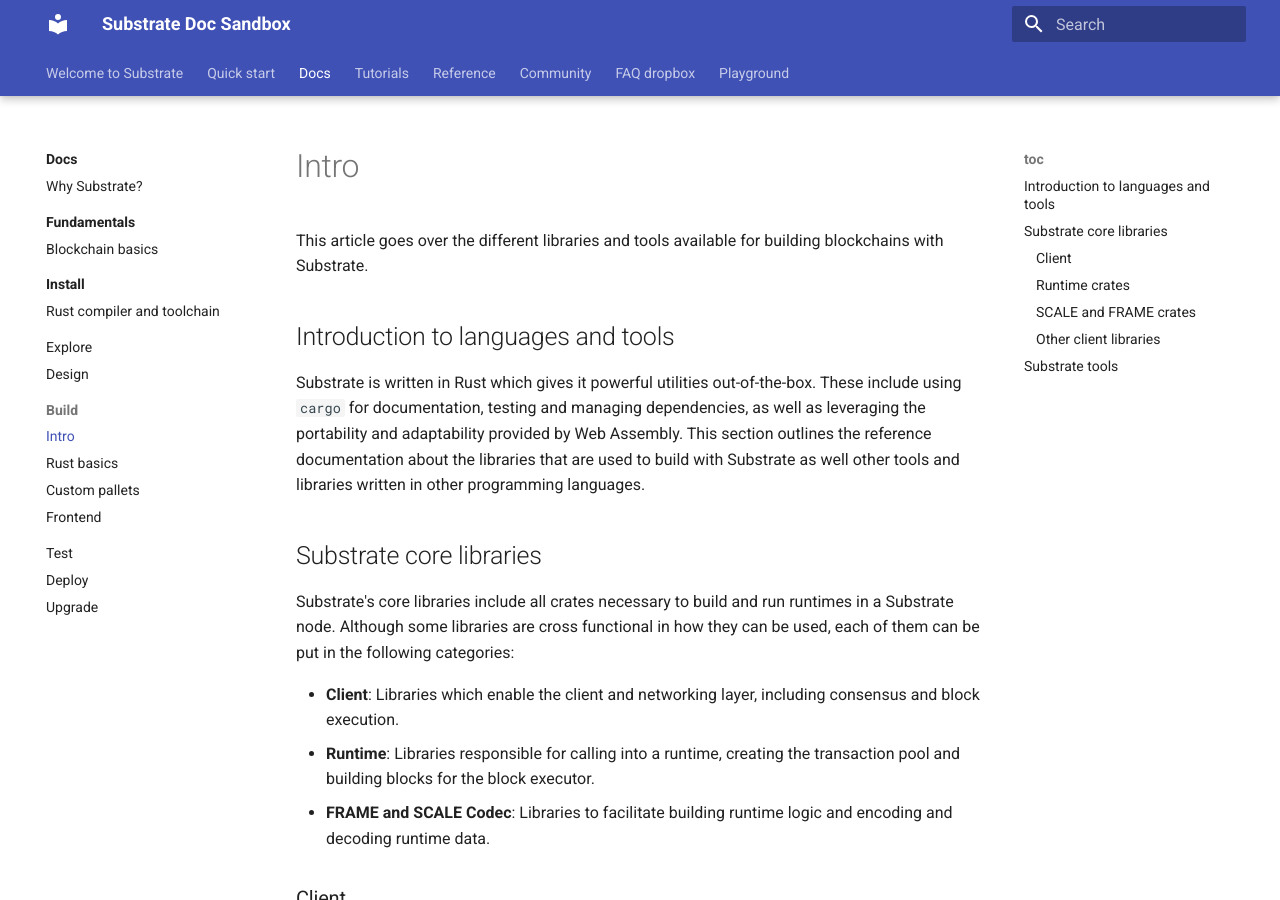
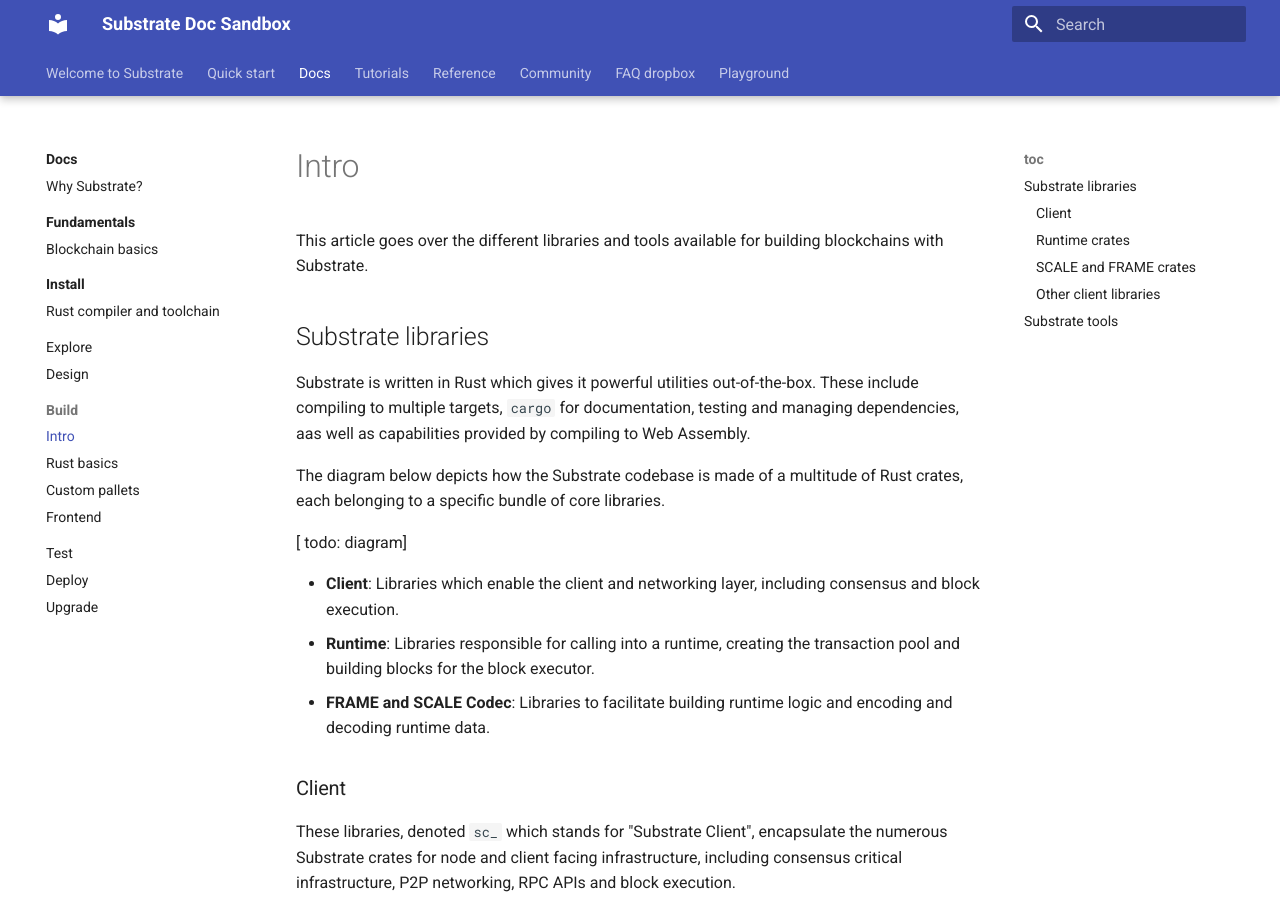
Before and after one commit to polkadot-developers/docs-sandbox, an MkDocs documentation site: the page built from source/docs/main-docs/06-build/intro.md, in a window 1280 px wide and 900 px high. Built offline with MkDocs 1.6.1 and Material for MkDocs 9.7.7, drawn with Linux system fonts in a browser that asks for light colours.

Commit message:
Intro - still WIP

```diff
--- a/source/docs/main-docs/06-build/intro.md
+++ b/source/docs/main-docs/06-build/intro.md
@@ -4,16 +4,14 @@
 
 This article goes over the different libraries and tools available for building blockchains with Substrate.
 
-## Introduction to languages and tools
+## Substrate libraries
 
 Substrate is written in Rust which gives it powerful utilities out-of-the-box.
-These include using `cargo` for documentation, testing and managing dependencies, as well as leveraging the portability and adaptability provided by Web Assembly.
-This section outlines the reference documentation about the libraries that are used to build with Substrate as well other tools and libraries written in other programming languages.
+These include compiling to multiple targets, `cargo` for documentation, testing and managing dependencies, aas well as capabilities provided by compiling to Web Assembly.
 
-## Substrate core libraries
+The diagram below depicts how the Substrate codebase is made of a multitude of Rust crates, each belonging to a specific bundle of core libraries.
 
-Substrate's core libraries include all crates necessary to build and run runtimes in a Substrate node.
-Although some libraries are cross functional in how they can be used, each of them can be put in the following categories:
+[ todo: diagram]
 
 - **Client**: Libraries which enable the client and networking layer, including consensus and block execution.
 - **Runtime**: Libraries responsible for calling into a runtime, creating the transaction pool and building blocks for the block executor.
```
